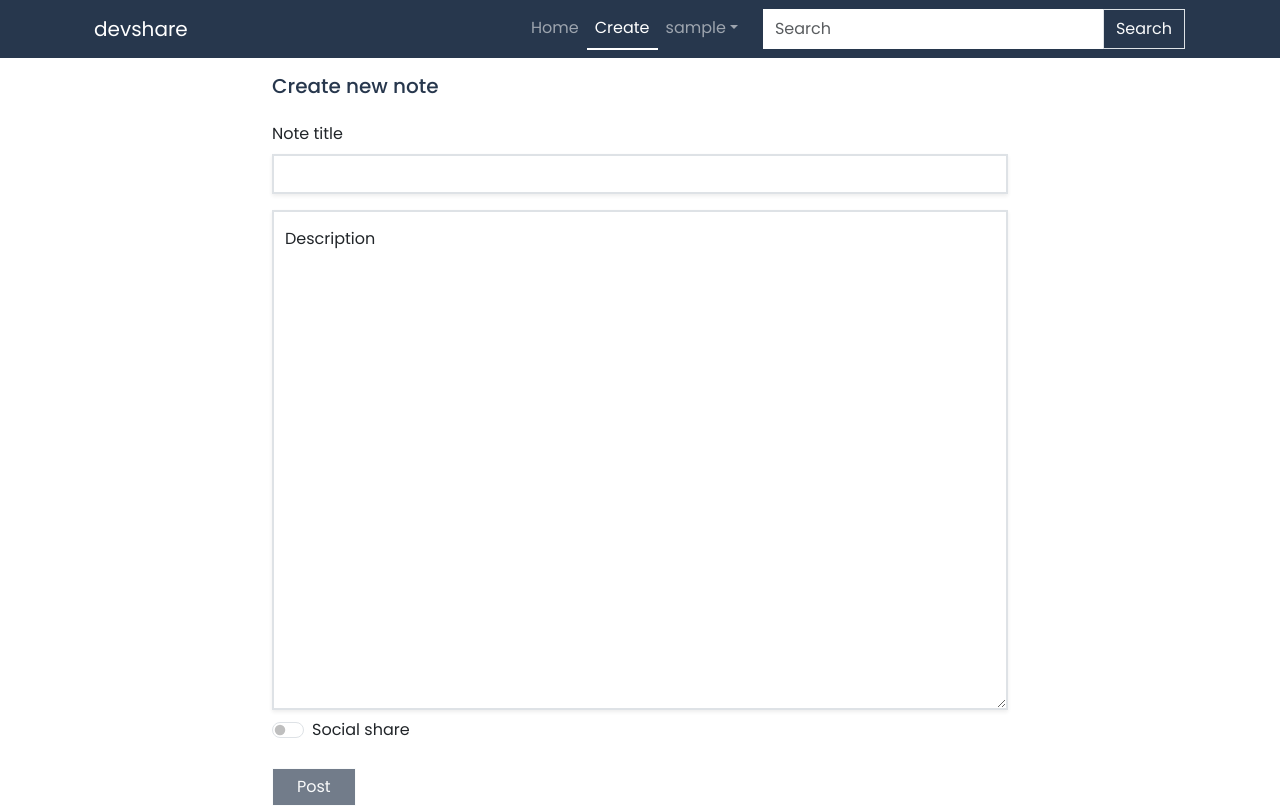
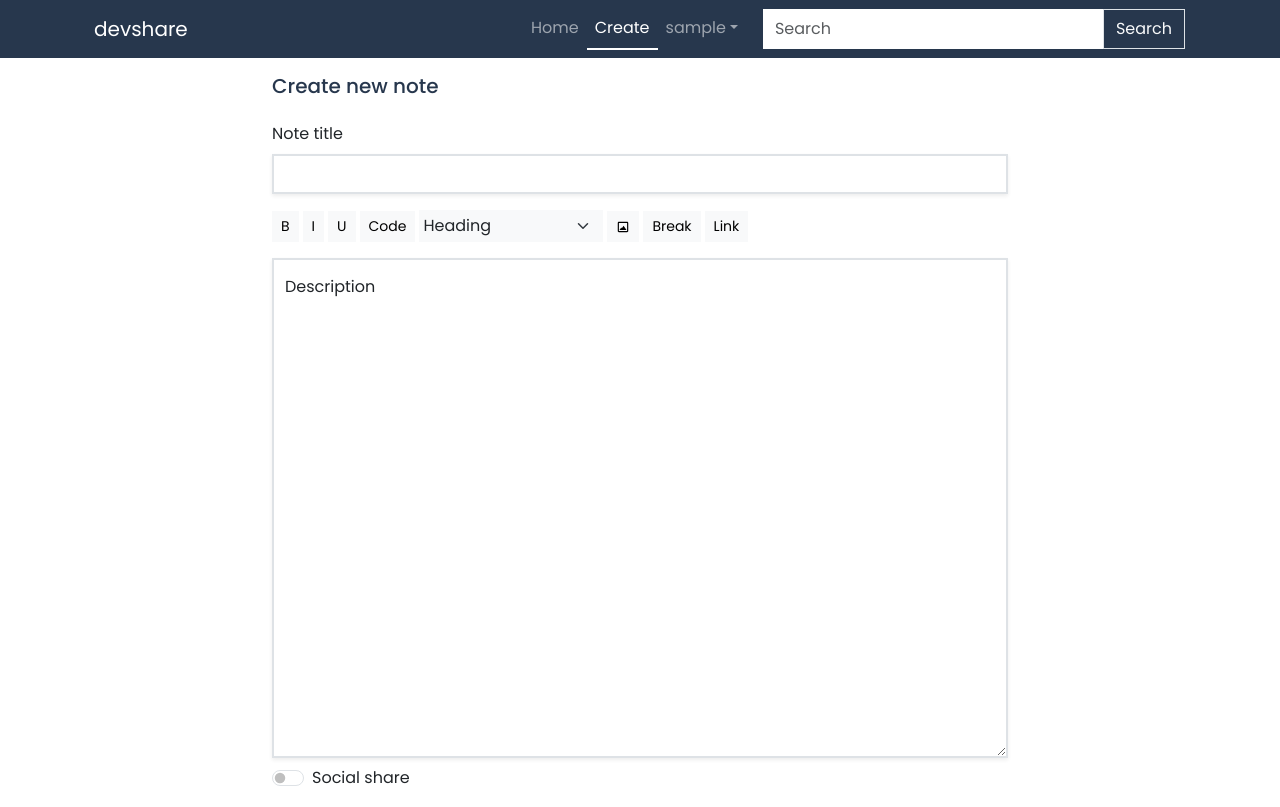
Before and after one commit to vkrantt/devnotes, a React (Create React App) app in the folder client/: page /create in a window 1280 px wide. Shown: the top 807 px of the page. Built offline with nearby package versions, Linux system fonts and the light colour scheme; sample sign-in values are in the browser's storage.

Commit message:
add toots in create

```diff
--- a/client/src/pages/changepassword/ChangePassword.jsx
+++ b/client/src/pages/changepassword/ChangePassword.jsx
@@ -13,39 +13,36 @@ const ChangePassword = () => {
   const userId = searchParams.get("id");
   const [loading, setLoading] = useState(false);
   const [credentials, setCredentials] = useState({
-    newPassword : '',
-    confirmPassword : ''
-  })
-  const [validationError, setValidationError] = useState(false)
+    newPassword: "",
+    confirmPassword: "",
+  });
+  const [validationError, setValidationError] = useState(false);
 
-  const handleChange = (e)=>{
+  const handleChange = (e) => {
     setCredentials({
       ...credentials,
-      [e.target.name] : e.target.value
-    })
-
-
-  }
-
+      [e.target.name]: e.target.value,
+    });
+  };
 
   const handleSubmit = (e) => {
     e.preventDefault();
-    setLoading(true)
-    if(credentials.newPassword !== credentials.confirmPassword){
-      setLoading(false)
-      return setValidationError(true)
-    }else{
-      setLoading(false)
-      setValidationError(false)
+    setLoading(true);
+    if (credentials.newPassword !== credentials.confirmPassword) {
+      setLoading(false);
+      return setValidationError(true);
+    } else {
+      setLoading(false);
+      setValidationError(false);
     }
-
-
     axios
-      .post(`${BASE_URL}/auth/changepassword/${userId}`, {newPassword : credentials.confirmPassword})
+      .post(`${BASE_URL}/auth/changepassword/${userId}`, {
+        newPassword: credentials.confirmPassword,
+      })
       .then(function (response) {
         if (response.data.status === 400) {
           toast.error(response.data.response, toastConfig);
-        }else{
+        } else {
           toast.success(response.data.response, toastConfig);
           setTimeout(() => {
             window.location.pathname = "/";
@@ -91,16 +88,18 @@ const ChangePassword = () => {
               className="bg-blue rounded-0 px-4 text-light"
               type="submit"
               onClick={handleSubmit}
-              disabled={ !credentials.newPassword || !credentials.confirmPassword}
+              disabled={
+                !credentials.newPassword || !credentials.confirmPassword
+              }
             >
-              {loading ? <Loader/> : 'Reset password'}
+              {loading ? <Loader /> : "Reset password"}
             </Button>
-
           </Form>
           {validationError ? (
             <p className="text-danger">Passwords not matching.</p>
-          ) : ''}
-
+          ) : (
+            ""
+          )}
         </Col>
       </Row>
       <Toaster position="top-center" reverseOrder={false} />
--- a/client/src/pages/create/Create.jsx
+++ b/client/src/pages/create/Create.jsx
@@ -14,6 +14,7 @@ import toast, { Toaster } from "react-hot-toast";
 import { toastConfig } from "../../utils/config";
 import Loader from "../../components/spinner/Loader";
 import { useNavigate } from "react-router-dom";
+import { BiImageAlt } from "react-icons/bi";
 
 const Create = () => {
   const navigate = useNavigate();
@@ -66,6 +67,56 @@ const Create = () => {
       });
   };
 
+  const handleHeading = (e) => {
+    setNote({
+      description:
+        (note.description += `<${e.target.value}>  </${e.target.value}>`),
+    });
+  };
+
+  // handle typo here
+  const handleTypo = (type) => {
+    switch (type) {
+      case "bold":
+        setNote({
+          description: (note.description += "<br>  </br>"),
+        });
+        break;
+      case "italic":
+        setNote({
+          description: (note.description += "<i>  </i>"),
+        });
+        break;
+      case "underline":
+        setNote({
+          description: (note.description += "<u>  </u>"),
+        });
+        break;
+      case "code":
+        setNote({
+          description: (note.description += "<code>  </code>"),
+        });
+        break;
+      case "image":
+        setNote({
+          description: (note.description += '<img src="  "/>'),
+        });
+        break;
+      case "break":
+        setNote({
+          description: (note.description += "<br/>"),
+        });
+        break;
+      case "link":
+        setNote({
+          description: (note.description += '<a href="  ">  </a>'),
+        });
+        break;
+      default:
+        break;
+    }
+  };
+
   return (
     <Container>
       <Row>
@@ -86,6 +137,71 @@ const Create = () => {
               </Form.Group>
             </Row>
 
+            <div className="d-flex align-items-center mb-3 flex-wrap">
+              <Button
+                variant="none"
+                className="rounded-0 me-1 btn-sm btn-light"
+                onClick={() => handleTypo("bold")}
+              >
+                B
+              </Button>
+              <Button
+                variant="none"
+                className="rounded-0 me-1 btn-sm btn-light"
+                onClick={() => handleTypo("italic")}
+              >
+                I
+              </Button>
+              <Button
+                variant="none"
+                className="rounded-0 me-1 btn-sm btn-light"
+                onClick={() => handleTypo("underline")}
+              >
+                U
+              </Button>
+              <Button
+                variant="none"
+                className="rounded-0 me-1 btn-sm btn-light"
+                onClick={() => handleTypo("code")}
+              >
+                Code
+              </Button>
+              <Form.Select
+                onChange={handleHeading}
+                aria-label="Default select example"
+                className="w-25 me-1 rounded-0 bg-light border-0 p-0 py-1 px-1 shadow-none"
+              >
+                <option>Heading</option>
+                <option value="h1">H1</option>
+                <option value="h2">H2</option>
+                <option value="h3">H3</option>
+                <option value="h4">H4</option>
+                <option value="h5">H5</option>
+                <option value="h6">H6</option>
+              </Form.Select>
+
+              <Button
+                variant="none"
+                className="rounded-0 me-1 btn-sm btn-light"
+                onClick={() => handleTypo("image")}
+              >
+                <BiImageAlt />
+              </Button>
+              <Button
+                variant="none"
+                className="rounded-0 me-1 btn-sm btn-light"
+                onClick={() => handleTypo("break")}
+              >
+                Break
+              </Button>
+              <Button
+                variant="none"
+                className="rounded-0 me-1 btn-sm btn-light"
+                onClick={() => handleTypo("link")}
+              >
+                Link
+              </Button>
+            </div>
             <FloatingLabel label="Description">
               <Form.Control
                 as="textarea"
```
Also changed, not shown: 1 other file (tests, documents, lock files or other folders).
